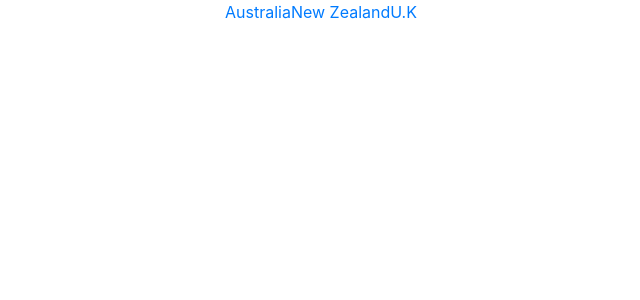
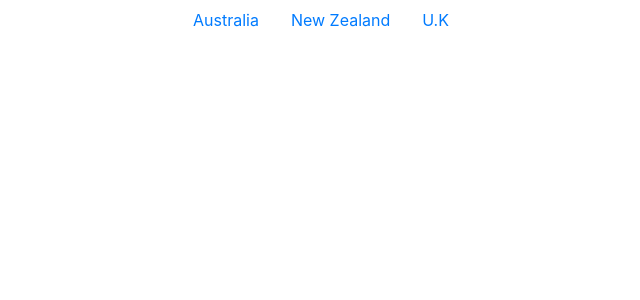
Before and after one commit to perrinjack/groundz, a React (Create React App) app: page /australia in a window 1280 px wide. Shown: the top 300 px of the page, without its empty margins (319-959 px from the left). Built offline with nearby package versions, Linux system fonts and the light colour scheme.

Commit message:
Added Nav-link class to each nav link item

```diff
--- a/src/components/Navigation.js
+++ b/src/components/Navigation.js
@@ -5,13 +5,19 @@
   return (
     <ul className="nav justify-content-center fixed-top">
       <li className="nav-item">
-        <NavLink to="/australia">Australia</NavLink>
+        <NavLink className="nav-link" to="/australia">
+          Australia
+        </NavLink>
       </li>
       <li className="nav-item">
-        <NavLink to="/australia">New Zealand</NavLink>
+        <NavLink className="nav-link" to="/australia">
+          New Zealand
+        </NavLink>
       </li>
       <li className="nav-item">
-        <NavLink to="/australia">U.K</NavLink>
+        <NavLink className="nav-link" to="/australia">
+          U.K
+        </NavLink>
       </li>
     </ul>
   );
```
